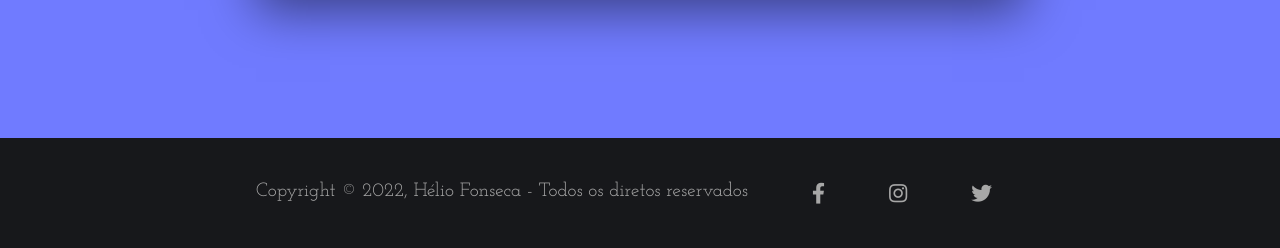
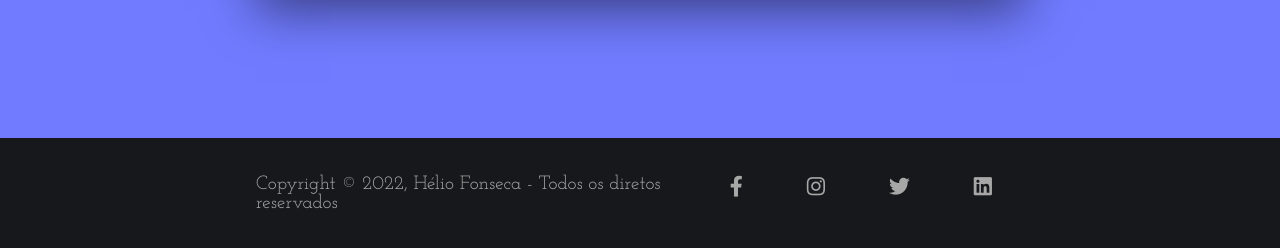
Before and after one commit to hfonseca20/portifoliohjr, a plain HTML site: page index.html in a window 1280 px wide. Shown: the part 2726-2974 px from the top of the page. Drawn offline with Linux system fonts and the light colour scheme; a web font is replaced by a local one.

Commit message:
Update index.html
ADD Linkedin

```diff
--- a/index.html
+++ b/index.html
@@ -193,6 +193,7 @@
                 <li><a href="https://www.facebook.com/heliojunior.fonseca/"><i class="fab fa-facebook-f"></i></a></li>
                 <li><a href="https://www.instagram.com/heliofonseca.jr/"><i class="fab fa-instagram"></i></a></li>
                 <li><a href="https://twitter.com/HelioFonsecaeS1"><i class="fab fa-twitter"></i></a></li>
+                <li><a href="https://www.linkedin.com/in/helio-junior-a795b6225/"><i class="fab fa-linkedin"></i></a></li>
               </ul>
             </div>
           </div>
```
